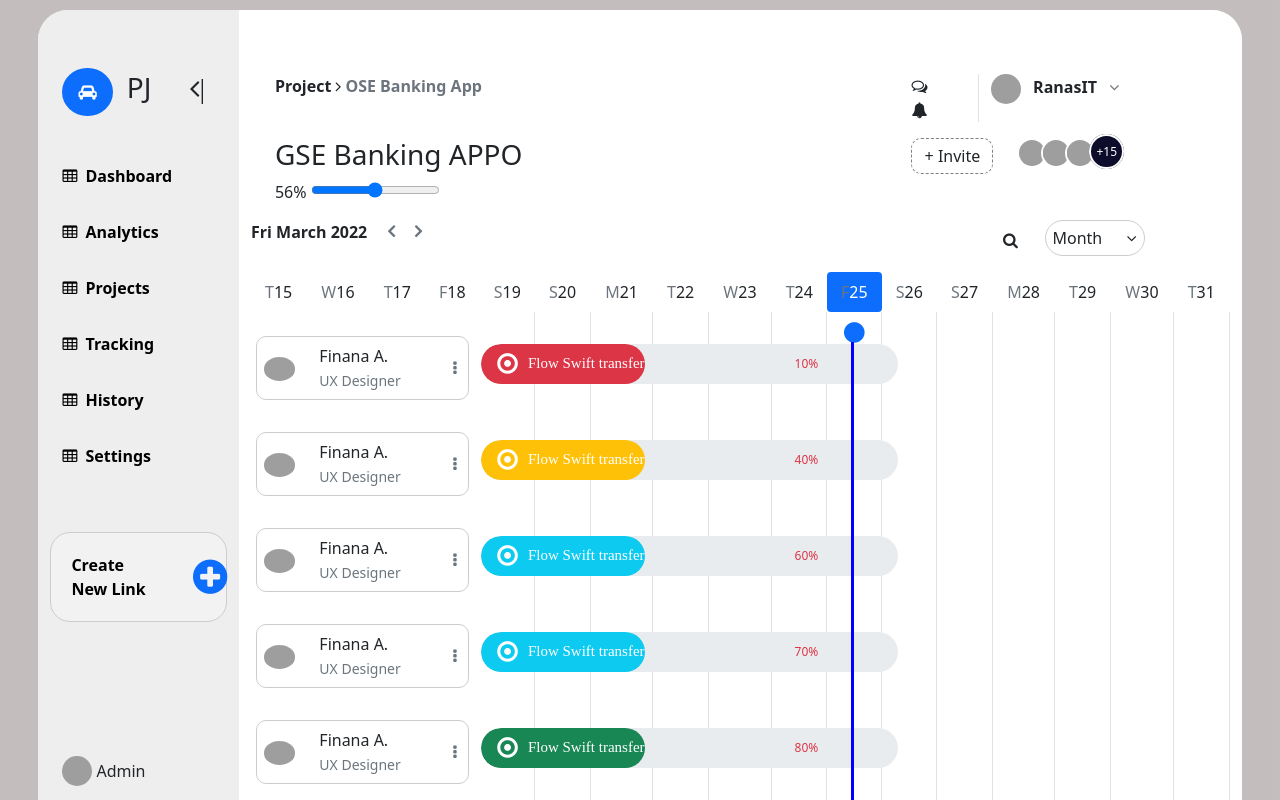
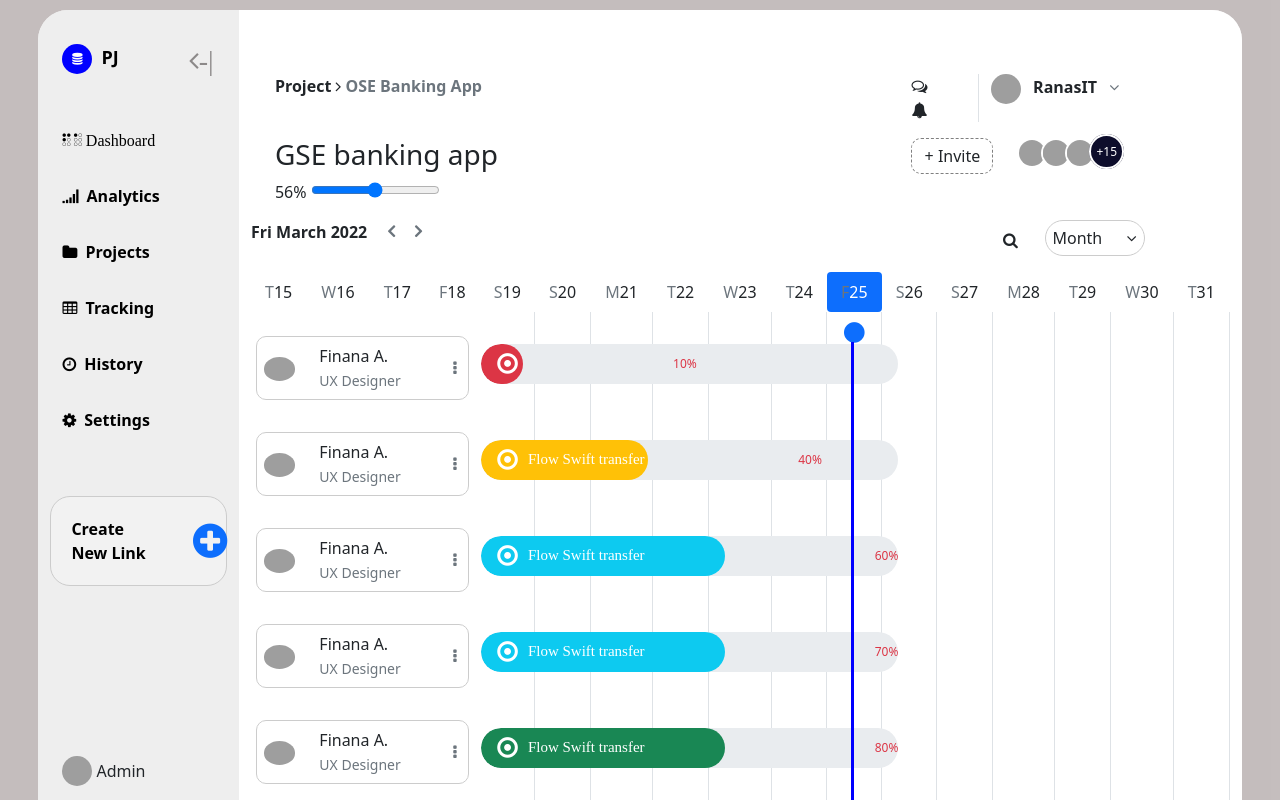
Before and after one commit to NimahCodes/Cassava-Project, a React app: page / in a window 1280 px wide. Built offline with nearby package versions, Linux system fonts and the light colour scheme; grey boxes are pictures that could not be loaded.

Commit message:
dashboard

```diff
--- a/src/components/base/Hoc.js
+++ b/src/components/base/Hoc.js
@@ -12,29 +12,34 @@ function Hoc(Component, props) {
                                 <div className="col-auto col-md-3 col-xl-2 px-sm-2 px-0" id="nav-edge">
                                     <div className="d-flex flex-column align-items-center align-items-sm-start px-3 pt-2 text-white min-vh-100">
                                         <a href="/" className="d-flex align-items-center pb-3 mb-md-0 me-md-auto text-white text-decoration-none">
-                                            <div className="row mt-5">
-                                                <p className="col-10">
-                                                    <i className="fa fa-car rounded-circle bg-primary p-3"></i>
-                                                    <span className="text-dark fs-3">&ensp;PJ</span>
+                                            <div className="" style={{ display: "flex", alignItems: "center", marginTop: '20px' }}>
+                                                <p className="" style={{ display: "flex" }}>
+                                                    <div style={{ backgroundColor: "blue", borderRadius: "50%", width: "30px", height: "30px", display: "flex", alignItems: "center", justifyContent: "center" }}>
+                                                        <i className="fa fa-database" style={{ color: "#ffff", fontSize: "12px" }}></i>
+                                                    </div>
+                                                    <span cla ssName="text-dark fs-3" style={{ color: "#000", fontSize: "18px", fontWeight: "800" }}>
+                                                        &ensp;PJ
+                                                    </span>
+
                                                 </p>
-                                                <p className="col-2 text-end">
-                                                    <span className="fs-3 text-dark"><i className="fa fa-angle-left">|</i></span>
+                                                <p className=" " style={{ marginLeft: "70px" }} >
+                                                    <span className="fs-3 text-dark"><i className="fa fa-angle-left" style={{ color: "#8c8989" }}><span>-</span>|</i></span>
                                                 </p>
                                             </div>
                                         </a>
                                         <ul className="nav nav-pills flex-column mb-sm-auto mb-0 align-items-center align-items-sm-start" id="menu">
                                             <li className="my-2 fw-bolder">
                                                 <a href="." className="nav-link align-middle px-0 nav-text-dark" id="nav-high-lighter-1">
-                                                    <i className="fa fa-table"></i> <span className="ms-1 d-none d-sm-inline">Dashboard</span>
+                                                    <i className="fa fa-braille" aria-hidden="true"><span> Dashboard</span></i>
                                                 </a>
                                             </li>
                                             <li className="my-2 fw-bolder">
                                                 <a href="#submenu1" data-bs-toggle="collapse" className="nav-link px-0 align-middle nav-text-dark">
-                                                    <i className="fa fa-table"></i> <span className="ms-1 d-none d-sm-inline">Analytics</span> </a>
+                                                    <i className="fa fa-signal"></i> <span className="ms-1 d-none d-sm-inline">Analytics</span> </a>
                                             </li>
                                             <li className="my-2 fw-bolder">
                                                 <a href="." className="nav-link px-0 align-middle nav-text-dark">
-                                                    <i className="fa fa-table"></i> <span className="ms-1 d-none d-sm-inline">Projects</span></a>
+                                                    <i className="fa fa-folder" aria-hidden="true"></i> <span className="ms-1 d-none d-sm-inline">Projects</span></a>
                                             </li>
                                             <li className="my-2 fw-bolder">
                                                 <a href="#submenu2" data-bs-toggle="collapse" className="nav-link px-0 align-middle nav-text-dark">
@@ -42,11 +47,11 @@ function Hoc(Component, props) {
                                             </li>
                                             <li className="my-2 fw-bolder">
                                                 <a href="#submenu3" data-bs-toggle="collapse" className="nav-link px-0 align-middle nav-text-dark">
-                                                    <i className="fa fa-table"></i> <span className="ms-1 d-none d-sm-inline">History</span> </a>
+                                                    <i className="fa fa-clock-o" aria-hidden="true"></i> <span className="ms-1 d-none d-sm-inline">History</span> </a>
                                             </li>
                                             <li className="my-2 fw-bolder">
                                                 <a href="." className="nav-link px-0 align-middle nav-text-dark">
-                                                    <i className="fa fa-table"></i> <span className="ms-1 d-none d-sm-inline">Settings</span> </a>
+                                                    <i className="fa fa-cog" aria-hidden="true"></i> <span className="ms-1 d-none d-sm-inline">Settings</span> </a>
                                             </li>
                                             <li className="row p-2 mt-5" id="sub-nav-sec">
                                                 <div className="col-8 nav-text-dark fw-bolder my-auto">
--- a/src/components/pages/LandingPage/CaruselSection.js
+++ b/src/components/pages/LandingPage/CaruselSection.js
@@ -116,8 +116,8 @@ function CaruselSection() {
                                                     <div class="progress mt-4" style={{ height: "40px", width: "40%", borderRadius: '50px' }}>
                                                         <div class={`progress-bar ${item < 2.5 ? "bg-danger" : item < 5 ? "bg-warning" : item < 7.5 ? "bg-info" : item > 7.5 ? "bg-success" : ""}`}
                                                             role="progressbar"
-                                                            style={{ width: `${item} * 10}%`, borderRadius: '50px' }}
-                                                            aria-valuenow={`${item} * 10}%`} aria-valuemin="0"
+                                                            style={{ width: `${item * 10}%`, borderRadius: '50px' }}
+                                                            aria-valuenow={`${item * 10}%`} aria-valuemin="0"
                                                             aria-valuemax="100">
                                                             <div className="my-auto text-start ps-3">
                                                                 <i class="fa fa-dot-circle-o fs-4" aria-hidden="true">
--- a/src/components/pages/LandingPage/TopNav.js
+++ b/src/components/pages/LandingPage/TopNav.js
@@ -42,7 +42,7 @@ const SectionTwo = () => {
         <div className="col-12 my-3">
             <div className="row">
                 <div className="col-5">
-                    <h3 className="">GSE Banking APPO</h3>
+                    <h3 className="">GSE banking app</h3>
                     56% <input type="range" name="" id="" />
                 </div>
                 <div className="col-4 ms-auto">
--- a/src/components/styles.css
+++ b/src/components/styles.css
@@ -83,6 +83,9 @@ html, body {
   background-color: #fff;
   text-align: center;
 }
+.card-comp:hover{
+  border: solid 2px grey;
+}
 
 .carousel-controls {
   font-size: 20px;
@@ -115,6 +118,7 @@ input:focus {
   background-color: #f2f2f2;
 }
 
+
 .nav-text-dark {
   color: rgb(0, 0, 0);
 }
```
